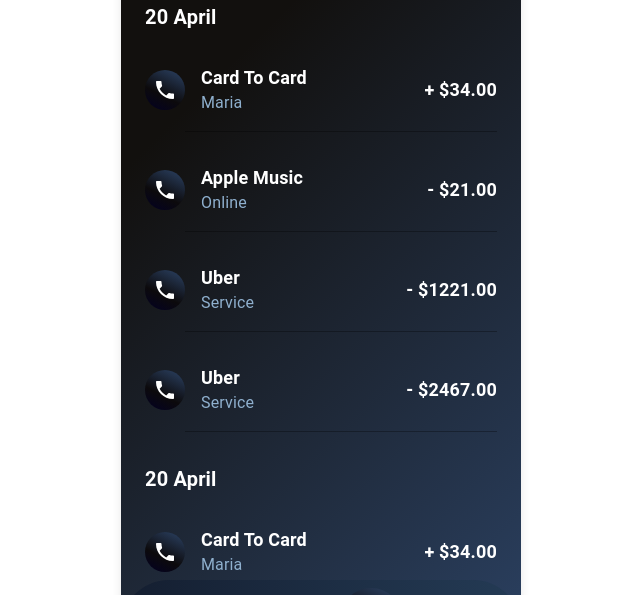
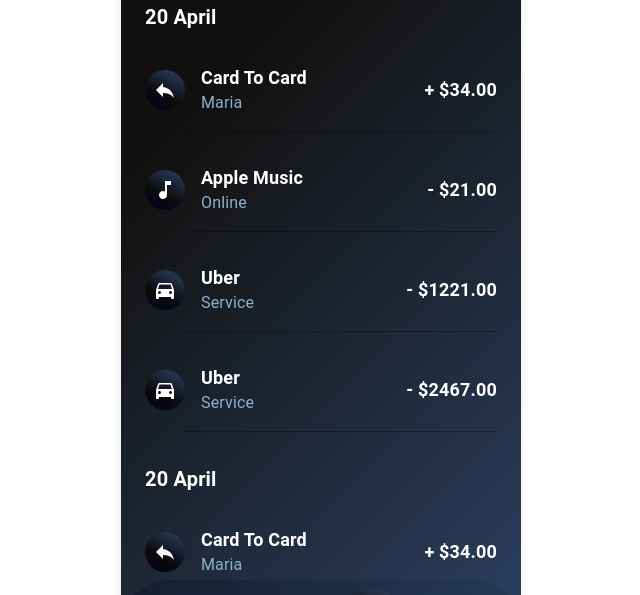
Before and after one commit to Dev-Aman7/ocean-friends, a React (Create React App) app: page / in a window 1280 px wide. Both pictures are taken after a click on the button 690 px from the left and 759 px from the top of the page. Shown: the part 139-734 px from the top of the page, without its empty margins (319-959 px from the left). Built offline with nearby package versions, Linux system fonts and the light colour scheme; no server answers.

Commit message:
fix scroll bar"

```diff
--- a/src/components/HistoryCard/index.jsx
+++ b/src/components/HistoryCard/index.jsx
@@ -2,6 +2,9 @@
 
 import { Box, Avatar, Typography } from "@mui/material";
 import LocalPhoneIcon from "@mui/icons-material/LocalPhone";
+import MusicNoteIcon from "@mui/icons-material/MusicNote";
+import ReplyIcon from "@mui/icons-material/Reply";
+import DirectionsCarIcon from "@mui/icons-material/DirectionsCar";
 
 const logs = [
   {
@@ -9,24 +12,28 @@
     title: "Card To Card",
     category: "Maria",
     amount: "+ $34.00",
+    icon: <ReplyIcon />,
   },
   {
     id: 2,
     title: "Apple Music",
     category: "Online",
     amount: "- $21.00",
+    icon: <MusicNoteIcon />,
   },
   {
     id: 3,
     title: "Uber",
     category: "Service",
     amount: "- $1221.00",
+    icon: <DirectionsCarIcon />,
   },
   {
     id: 4,
     title: "Uber",
     category: "Service",
     amount: "- $2467.00",
+    icon: <DirectionsCarIcon />,
   },
 ];
 const index = () => {
@@ -66,7 +73,7 @@
                 marginBottom: "1rem",
               }}
             >
-              <LocalPhoneIcon />
+              {log.icon}
             </Avatar>
             {/* </Box> */}
             <Box
@@ -127,7 +134,7 @@
                 marginBottom: "1rem",
               }}
             >
-              <LocalPhoneIcon />
+              {log.icon}
             </Avatar>
             {/* </Box> */}
             <Box
--- a/src/pages/History/index.jsx
+++ b/src/pages/History/index.jsx
@@ -13,6 +13,10 @@
           overflow: "auto",
 
           height: "80vh",
+          "&::-webkit-scrollbar": {
+            display: "none",
+          },
+          scrollbarWidth: "none",
 
           // marginBottom: "3rem",
         }}
--- a/src/pages/Home/Second.jsx
+++ b/src/pages/Home/Second.jsx
@@ -1,5 +1,6 @@
 import { Typography, Box, Button } from "@mui/material";
-import React, { useState, useEffect } from "react";
+import React, { useState, useEffect, useLayoutEffect } from "react";
+import useSound from "use-sound";
 
 import Card1 from "../../assets/card1.svg";
 import CardBack from "../../assets/card-back.svg";
@@ -8,15 +9,29 @@
 import ReplyIcon from "@mui/icons-material/Reply";
 import HistoryCard from "../../components/HistoryCard";
 
+import flipSound from "../../assets/flip.wav";
+
 // const styles={
 //   left
 // }
 
 const Second = ({ onClick }) => {
+  const [play] = useSound(flipSound);
+
   const [size, setSize] = useState(0);
   const [cardHeight, setCarHeight] = useState(25);
   const [flip, setFlip] = useState(false);
   const [load, setLoad] = useState(true);
+  const [style, setStyle] = useState("");
+
+  useLayoutEffect(() => {
+    if (size === 1) {
+      setStyle("midSize");
+    }
+    if (size === 2) {
+      setStyle("largeSize");
+    }
+  }, [size]);
 
   useEffect(() => {
     setTimeout(() => {
@@ -92,11 +107,12 @@
         </Box>
       )}
 
-      {size !== 2 && (
+      {/* {size !== 2 && ( */}
       <>
         <Box
           onClick={() => {
             setFlip((val) => !val);
+            play();
           }}
         >
           {!flip ? (
@@ -170,7 +186,7 @@
           </Box>
         </Box>
       </>
-      )}
+      {/* )} */}
       <Box
         sx={{
           background: "linear-gradient(to right, #141e30, #243b55)",
@@ -181,7 +197,12 @@
           // margin: "1rem",
           borderRadius: "3rem 3rem 0 0",
           overflow: "auto",
+          "&::-webkit-scrollbar": {
+            display: "none",
+          },
+          scrollbarWidth: "none",
         }}
+        className={style}
         onClick={handleHeight}
       >
         <Box
--- a/src/pages/Home/home.css
+++ b/src/pages/Home/home.css
@@ -29,3 +29,29 @@
 .fadeAnimation {
   animation: fadeIn 0.2s ease-in;
 }
+
+@keyframes heightMid {
+  from {
+    height: 25vh;
+  }
+  to {
+    height: 35vh;
+  }
+}
+
+@keyframes heightLarge {
+  from {
+    height: 35vh;
+  }
+  to {
+    height: 85vh;
+  }
+}
+
+.midSize {
+  animation: heightMid 0.1s ease-in;
+}
+
+.largeSize {
+  animation: heightLarge 0.4s ease-in;
+}
```
Also changed, not shown: 1 other file (tests, documents, lock files or other folders). Lines whose indentation alone changed are shown as unchanged.
